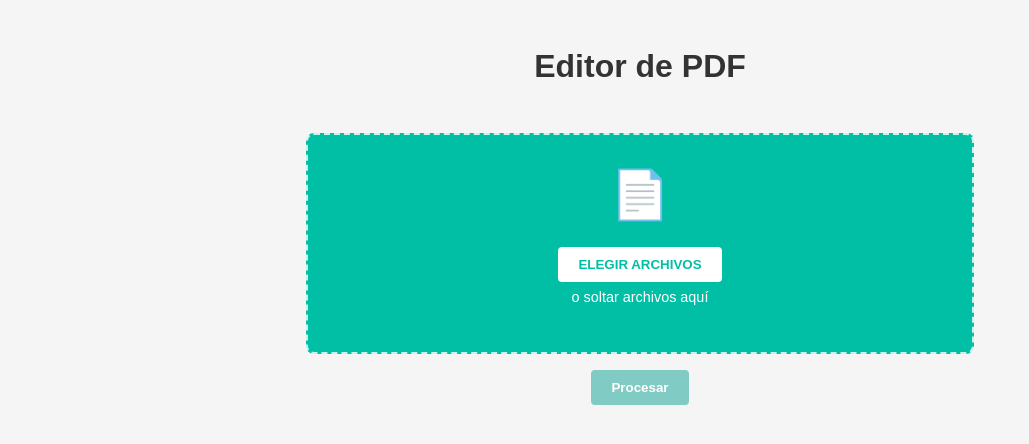
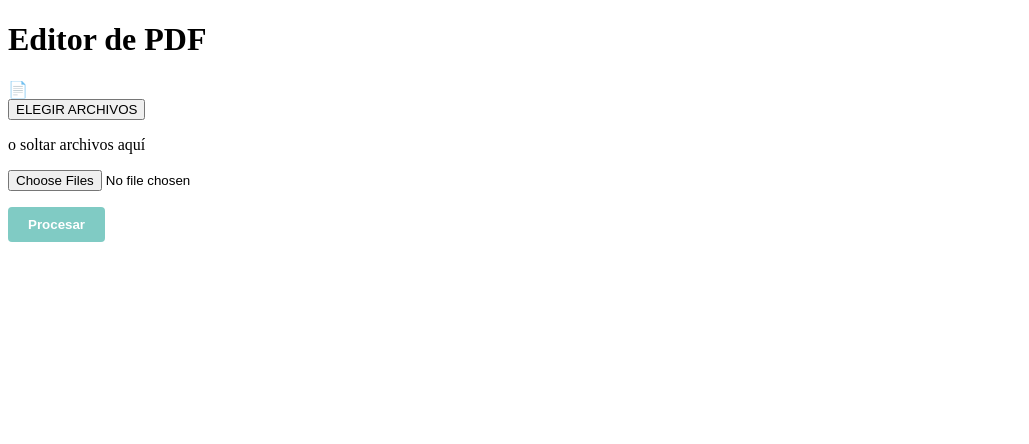
Before and after one commit to Juangranados89/certificados-app, a FastAPI app: page / in a window 1280 px wide. Shown: the top 444 px of the page, without its empty margins (0-1029 px from the left). Run offline with FastAPI, Linux system fonts and the light colour scheme.

Commit message:
Update style.css

```diff
--- a/static/style.css
+++ b/static/style.css
@@ -1,51 +1,4 @@
-/* Reset ligero */
-body {
-  margin: 0;
-  padding: 0;
-  font-family: Arial, sans-serif;
-  text-align: center;
-  background: #f5f5f5;
-}
-h1 {
-  margin: 1.5em 0;
-  color: #333;
-}
-
-/* Área de subida */
-#upload-area {
-  max-width: 600px;
-  margin: 0 auto;
-  padding: 2em;
-  background-color: #00bfa5;
-  border: 2px dashed rgba(255,255,255,0.8);
-  border-radius: 8px;
-  color: #fff;
-  transition: background-color 0.2s;
-}
-#upload-area.hover {
-  background-color: #00a890;
-}
-.upload-icon {
-  font-size: 3rem;
-  margin-bottom: 0.5em;
-}
-#file-select-button {
-  background: #fff;
-  color: #00bfa5;
-  border: none;
-  padding: 0.75em 1.5em;
-  border-radius: 4px;
-  cursor: pointer;
-  font-weight: bold;
-}
-#file-select-button:hover {
-  background: #f1f1f1;
-}
-#file-input { display: none }
-#upload-area p {
-  margin-top: 0.5em;
-  font-size: 0.9rem;
-}
+/* ... (mantén el resto de tus estilos) ... */
 
 /* Procesar & Descargar */
 #process-container {
@@ -82,28 +35,6 @@ h1 {
   background: #005fa3;
 }
 
-/* Barra de Progreso */
-#progress-container {
-  width: 80%;
-  max-width: 600px;
-  height: 1.5em;
-  margin: 2em auto;
-  background: #e0e0e0;
-  border-radius: 4px;
-  overflow: hidden;
-  display: none;
-}
-#progress-bar {
-  height: 100%;
-  width: 0%;
-  background: #00bfa5;
-  color: #fff;
-  line-height: 1.5em;
-  font-size: 0.9rem;
-  text-align: center;
-  transition: width 0.2s;
-}
-
 /* Spinner */
 #processing-indicator {
   margin-top: 2em;
```
